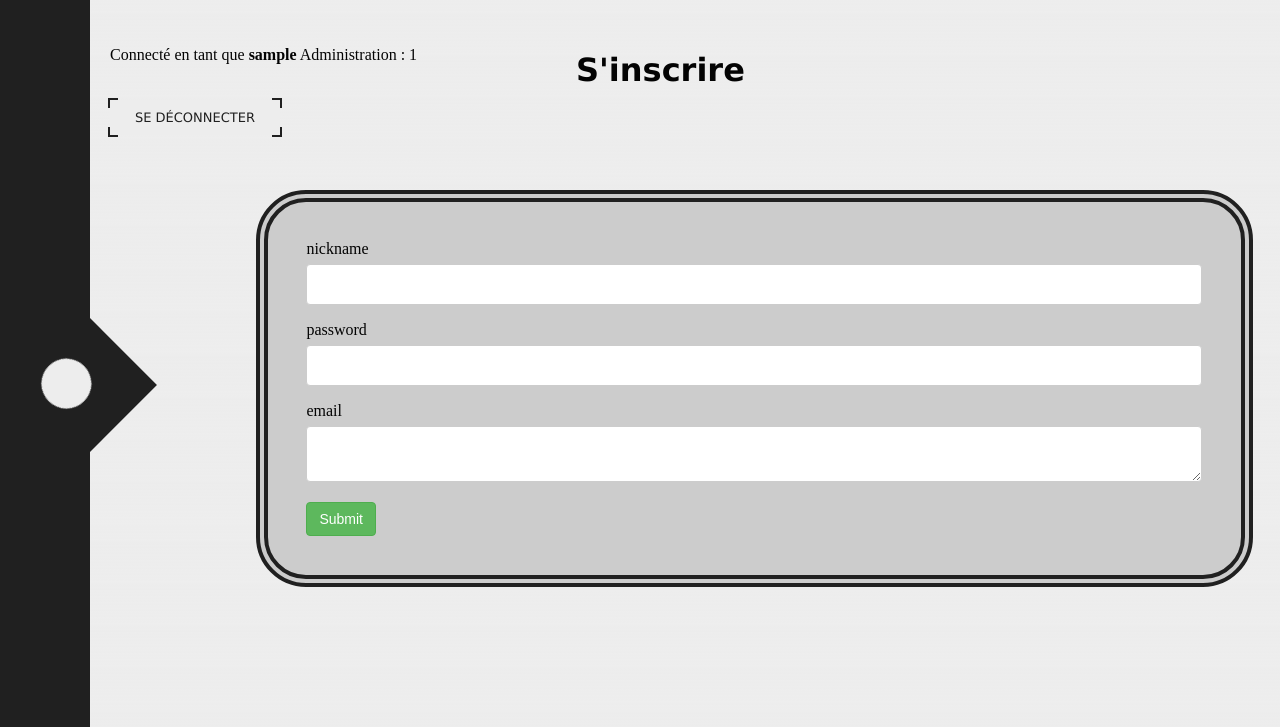
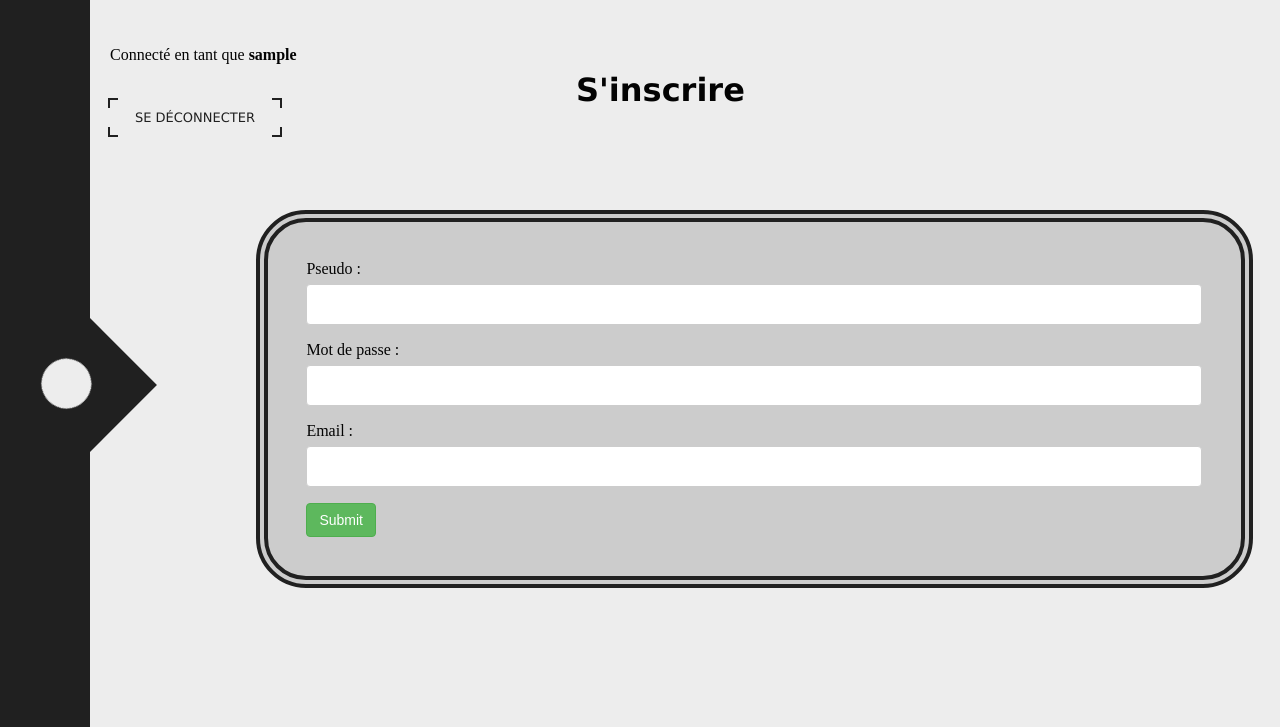
Before and after one commit to Isond2/P5_ReMaster, a PHP site: page /index.php?action=addUser in a window 1280 px wide. Shown: the top 727 px of the page. Run offline with PHP 8.4, Linux system fonts and the light colour scheme; the visitor is signed in with stand-in values (Sample User, id 1).

Commit message:
Code refactoring

```diff
--- a/controller/UserController.php
+++ b/controller/UserController.php
@@ -4,7 +4,7 @@
 
 function addUser()
 {
-    require('../view/frontend/user/addUser.php');
+
 
     if (isset($_POST['nickname'], $_POST['password'], $_POST['email'])) {
         $userManager = new UserManager();
@@ -14,9 +14,9 @@
         if ($req === false) {
             throw new Exception('Impossible d\'ajouter l\' utilisateur !');
         } else {
-            header('Location: index.php?action=listPosts');
         }
     }
+    require('../view/frontend/user/addUser.php');
 }
 
 
--- a/view/frontend/Menu.php
+++ b/view/frontend/Menu.php
@@ -6,22 +6,26 @@
 <html>
 <head>
     <meta charset="utf-8">
+        <link rel="stylesheet" type="text/css" href="frontend/css/Style.css">
+    <?php if ($_GET['action'] == 'home') { ?>
+        <link rel="stylesheet" type="text/css" href="frontend/css/homeLogo.css">
+    <?php } ?>
 
-    <link rel="stylesheet" type="text/css" href="frontend/css/Style.css">
     <link rel="stylesheet" type="text/css" href="frontend/css/CoolBouton.css">
 
 
 
 </head>
 <body id="LeBody">
+  <div class="connect">
     <?php if (isset($_SESSION['id']) and isset($_SESSION['nickname'])) {?>
-        <div class="BoutonConnexion"><p>Connecté en tant que <strong><?php echo $_SESSION['nickname']?></strong> Administration : <?php echo $_SESSION['role']?></p></div>
+        <div class="BoutonConnexion"><p>Connecté en tant que <strong><?php echo $_SESSION['nickname']?></strong></p></div>
         <div class="BoutonInscription"><a class="CoolBoutonLien" href="index.php?action=disconnection"><span class="CoolBoutonSpan"></span>Se déconnecter</a></div>
     <?php } else { ?>
         <div class="BoutonInscription"><a class="CoolBoutonLien" href="index.php?action=addUser"><span class="CoolBoutonSpan"></span>S'inscrire</a></div>
         <div class="BoutonConnexion"><a class="CoolBoutonLien" href="index.php?action=login"><span class="CoolBoutonSpan"></span>Se connecter</a></div>
     <?php } ?>
-
+  </div>
 
 <!-- Input du bouton pour faire sortir le menu / Ne fonctionne pas si placé dans la div "carrédroit" !-->
 <input type="checkbox" id="SideBarControl"/>
@@ -56,7 +60,7 @@
 
             <div class="Bouton3"><a class="CoolBoutonLien" href="index.php?action=addPost"><span class="CoolBoutonSpan"></span>Ajouter un post</a></div>
 
-            <div class="Bouton5"><a class="CoolBoutonLien" href="#"><span class="CoolBoutonSpan"></span>CV PDF</a></div>
+            <div class="Bouton5"><a class="CoolBoutonLien" href="#" download="doc/Cv.pdf" ><span class="CoolBoutonSpan"></span>CV PDF</a></div>
 
         </nav>
 
@@ -75,6 +79,10 @@
     <a href="https://www.linkedin.com/in/gomez-jos%C3%A9-adrian-455250140/"><img src="frontend/img/in.png" onmouseover="this.src='frontend/img/inhover.png'" onmouseout="this.src='frontend/img/in.png'" alt="Linkedin"/></a>
 </div>
 
+<?php if (isset($_SESSION['id']) and isset($_SESSION['nickname'])) {?>
+        <div class="BoutonConnexionResponsivee"><p>Connecté en tant que <strong><?php echo $_SESSION['nickname']?></strong></p></div>
+<?php } ?>
+
 
 <!-- Si on veut mettre un titre au menu responsive (au milieu) -->
 <span class="Titreacceuil"> </span>
@@ -85,10 +93,16 @@
   <label>
     <input id="Inputresponsive" type="checkbox">
     <ul>
-      <li><a href="http://localhost/Projet/Projet5/Acceuil.php">Accueil</a></li>
-      <li><a href="http://localhost/Projet/Projet5/index.php">Articles</a></li>
-      <li><a href="http://localhost/Projet/Projet5/Redaction.php">Ajouter un article</a></li>
-      <li><a href="#">CV PDF</a></li>
+      <li><a href="index.php?action=home">Accueil</a></li>
+      <li><a href="index.php?action=listPosts">Articles</a></li>
+      <li><a href="index.php?action=addPost">Ajouter un article</a></li>
+      <li><a download="doc/Cv.pdf" href="#">CV PDF</a></li>
+        <?php if (isset($_SESSION['id']) and isset($_SESSION['nickname'])) {?>
+        <li><a href="index.php?action=disconnection">Se déconnecter</a></li>
+        <?php } else { ?>
+        <li><a href="index.php?action=addUser">S'inscrire</a></li>
+        <li><a href="index.php?action=login">Se connecter</a></li>
+        <?php } ?>
     </ul>
   </label>
   </span>
--- a/view/frontend/css/Coolform.css
+++ b/view/frontend/css/Coolform.css
@@ -59,6 +59,8 @@
   padding: 10px 5px 10px 40px;
   font-family: verdana;
   font-size: 10px;
+  text-align: center;
+  word-wrap: : break-word;
   color: #1e1e1e;
   background: #f7f7f7;
   border: 0;
@@ -71,6 +73,7 @@
   height: 250px;
   padding: 13px 5px 10px 60px;
   resize: none;
+  word-break: break-all;
 }
 #msg + label {
   top: 26px;
--- a/view/frontend/css/Redaction.css
+++ b/view/frontend/css/Redaction.css
@@ -8,3 +8,25 @@
     margin-bottom: 16px;
     resize: vertical;
 }
+
+input[type=password], select, textarea {
+    width: 100%;
+    padding: 12px;
+    border: 1px solid #ccc;
+    border-radius: 4px;
+    box-sizing: border-box;
+    margin-top: 6px;
+    margin-bottom: 16px;
+    resize: vertical;
+}
+
+input[type=email], select, textarea {
+    width: 100%;
+    padding: 12px;
+    border: 1px solid #ccc;
+    border-radius: 4px;
+    box-sizing: border-box;
+    margin-top: 6px;
+    margin-bottom: 16px;
+    resize: vertical;
+}
--- a/view/frontend/css/Style.css
+++ b/view/frontend/css/Style.css
@@ -4,11 +4,13 @@
     padding:0;
     background:linear-gradient(rgba(237,237,237,0.99),rgba(237,237,237,0.3)),url("");
     background-color: #ededed;
+    background-repeat: no-repeat;
+    background-position: center;
+    background-size: 30%;
     overflow: hidden;
     opacity: 0.99;
     overflow-y: scroll;
 }
-
 
 
 #SideBarControl
@@ -81,6 +83,14 @@
   position: absolute;
   float: left;
 }
+
+.BoutonConnexionResponsivee
+{
+  text-align: center;
+  float: right;
+  color: white;
+}
+
 
 
 
@@ -204,9 +214,18 @@
 @media screen and (max-width: 980px)
 {
         /* barre gauche */
+    #LeBody
+    {
+      background-image: url("");
+    }
     .BandeauGauche
     {
         display: none;
+    }
+
+    .connect
+    {
+      display: none;
     }
 
     #SideBar
@@ -283,7 +302,6 @@
         display: none;
     }
 }
-
 
 
 
--- a/view/frontend/home.php
+++ b/view/frontend/home.php
@@ -61,7 +61,7 @@
 
 <div id="Contact">
 <div class="row">
-<form name="formcontact" action="Envoiemail.php" method="post" >
+<form name="formcontact" action="frontend/user/contactEmail.php" method="post" >
   <span>
     <input class="slider" name="nom" id="name" type="text" />
     <label for="name">NOM</label>
@@ -92,6 +92,7 @@
 <div class="nomprenom">
   <h2 class="PRENOM1">JOSE - ADRIAN</h2>
   <h1 class="NOMDEFAMILLE">GOMEZ</h1>
+  <h6>Développeur d'application<br />PHP Symfony</h6>
 </div>
 
 
--- a/view/frontend/post/postView.php
+++ b/view/frontend/post/postView.php
@@ -14,7 +14,7 @@
 <?php include 'frontend/Menu.php'; ?>
 
 
-<?php if (isset($comments)) { ?>
+<?php if (isset($post)) { ?>
 <h1 class="Titre"> Article </h1>
 <div id="contenupage">
 
--- a/view/frontend/user/addUser.php
+++ b/view/frontend/user/addUser.php
@@ -16,16 +16,16 @@
 
 <form method="post">
     <div>
-        <label for="nickname">nickname</label><br />
+        <label for="nickname">Pseudo :</label><br />
         <input type="text" id="nickname" name="nickname" />
     </div>
     <div>
-        <label for="password">password</label><br />
-        <input type="text" id="password" name="password" />
+        <label for="password">Mot de passe :</label><br />
+        <input type="password" id="password" name="password" />
     </div>
     <div>
-        <label for="email">email</label><br />
-        <textarea type="text" id="email" name="email"> </textarea>
+        <label for="email">Email :</label><br />
+        <input type="email" id="email" name="email" />
     </div>
     <div>
         <input type="submit" class="btn btn-success"/>
```
Also changed, not shown: controller/PostController.php (+6 -10 lines), view/frontend/css/homeLogo.css (added, +14 -0 lines), view/frontend/user/contactEmail.php (added, +22 -0 lines), view/frontend/user/login.php (+4 -4 lines), uml/D_Cas d'utilisation.PNG (added), uml/D_Classes.PNG (added), uml/D_Séquence Affichage Post.PNG (added), uml/D_Séquence Ajout Post.PNG (added), view/frontend/img/Logo.jpg (added), 1 other file.
